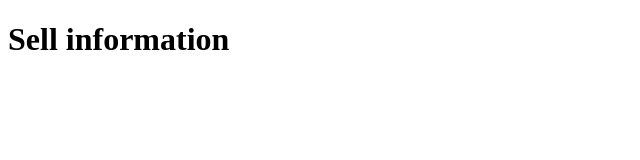
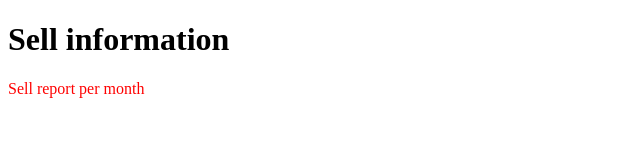
Before and after one commit to kritsadaku/GitProject, a plain HTML site: page index.html in a window 1280 px wide. Shown: the whole page, without its empty margins (0-640 px from the left). Drawn offline with Linux system fonts and the light colour scheme.

Commit message:
add report

```diff
--- a/index.html
+++ b/index.html
@@ -5,8 +5,15 @@
     <meta http-equiv="X-UA-Compatible" content="IE=edge">
     <meta name="viewport" content="width=device-width, initial-scale=1.0">
     <title>Document</title>
+    <style>
+        p{
+            color: red;
+        }
+    </style>
 </head>
 <body>
     <h1>Sell information</h1>
+
+    <p>Sell report per month</p>
 </body>
 </html>
```
